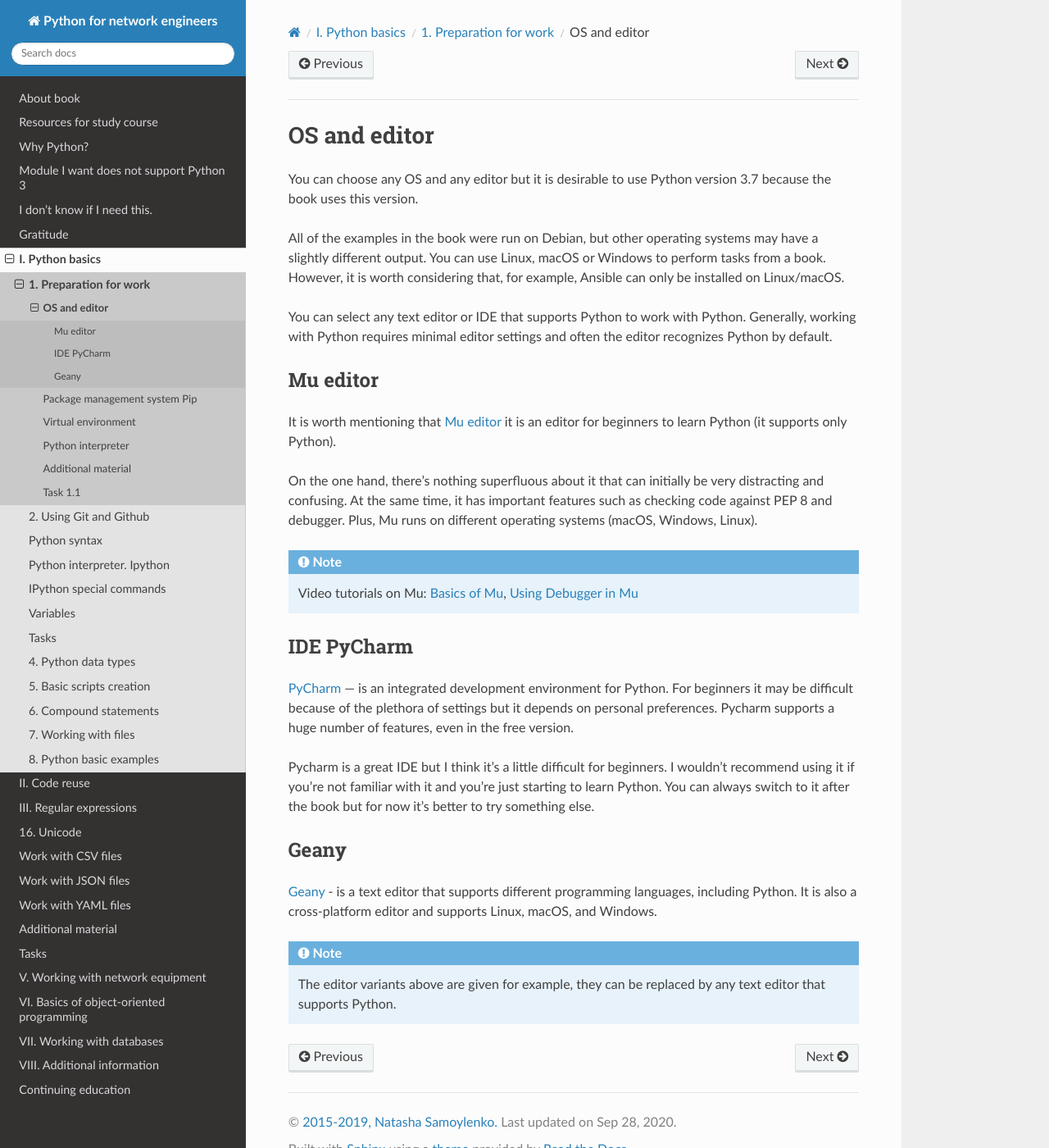
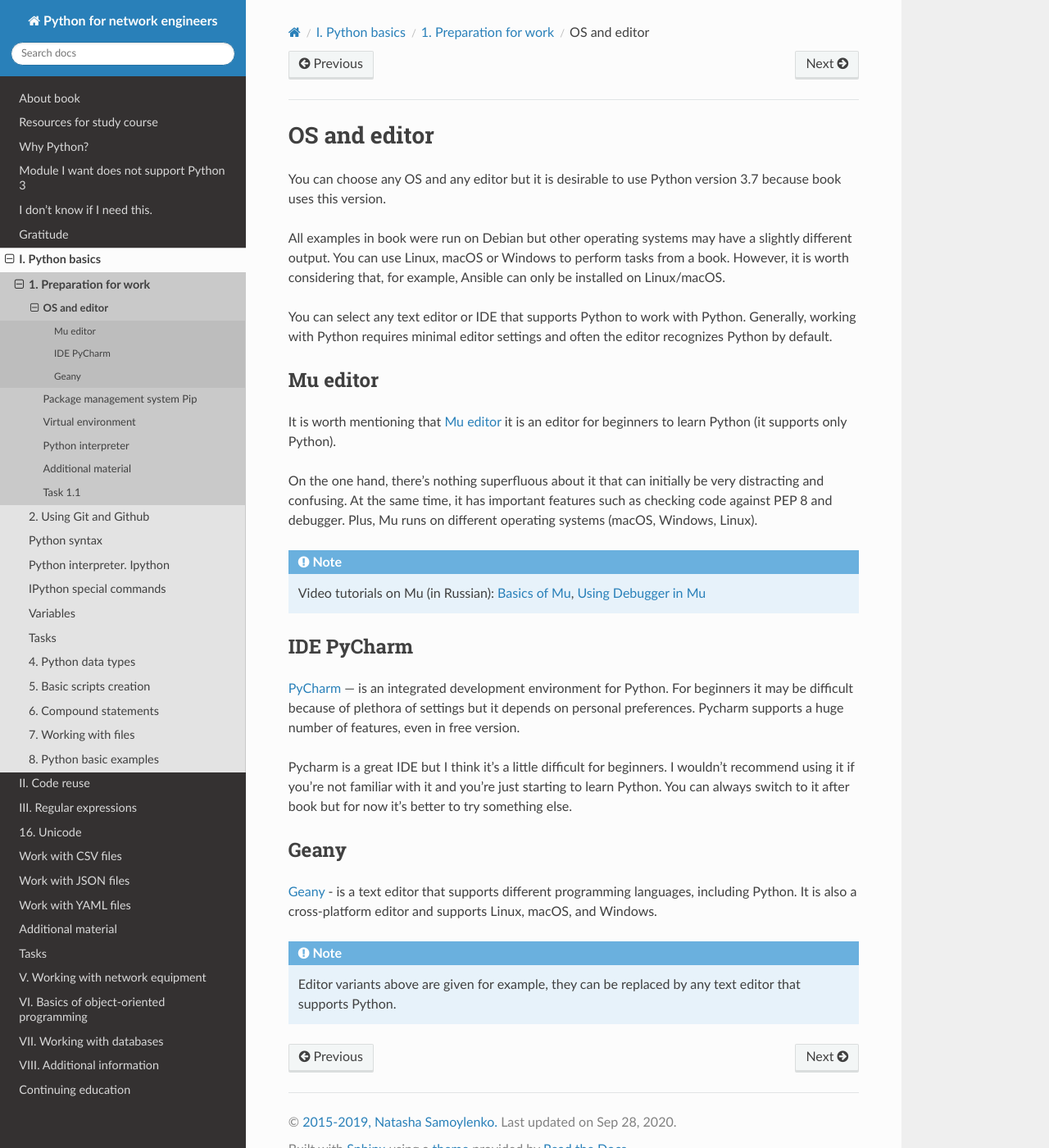
Before and after one commit to natenka/pyneng-book-en, a Sphinx documentation site: the page built from docs/source/book/01_intro/os_and_editor.rst, in a window 1280 px wide and 1400 px high. Shown: the whole window at 82% size. Built offline with Sphinx 7.4.7 and the Read the Docs theme 2.0.0, drawn with Linux system fonts in a browser that asks for light colours; pages that are not in the unit, such as notebooks, are missing from menus.

Commit message:
Update os_and_editor.rst

```diff
--- a/docs/source/book/01_intro/os_and_editor.rst
+++ b/docs/source/book/01_intro/os_and_editor.rst
@@ -1,9 +1,9 @@
 OS and editor
 =============
 
-You can choose any OS and any editor but it is desirable to use Python version 3.7 because the book uses this version.
+You can choose any OS and any editor but it is desirable to use Python version 3.7 because book uses this version.
 
-All of the examples in the book were run on Debian, but other operating systems may have a slightly different output. You can use Linux, macOS or Windows to perform tasks from a book. However, it is worth considering that, for example, Ansible can only be installed on Linux/macOS.
+All examples in book were run on Debian but other operating systems may have a slightly different output. You can use Linux, macOS or Windows to perform tasks from a book. However, it is worth considering that, for example, Ansible can only be installed on Linux/macOS.
 
 You can select any text editor or IDE that supports Python to work with Python. Generally, working with Python requires minimal editor settings and often the editor recognizes Python by default.
 
@@ -15,7 +15,7 @@
 On the one hand, there’s nothing superfluous about it that can initially be very distracting and confusing. At the same time, it has important features such as checking code against PEP 8 and debugger. Plus, Mu runs on different operating systems (macOS, Windows, Linux).
 
 .. note::
-    Video tutorials on Mu:
+    Video tutorials on Mu (in Russian):
     `Basics of Mu <https://youtu.be/9qH92jz0p58>`__,
     `Using Debugger in Mu <https://youtu.be/s9Lskg37xss>`__
 
@@ -23,9 +23,9 @@
 IDE PyCharm
 ^^^^^^^^^^^
 
-`PyCharm <https://www.jetbrains.com/pycharm/>`__ — is an integrated development environment for Python. For beginners it may be difficult because of the plethora of settings but it depends on personal preferences. Pycharm supports a huge number of features, even in the free version.
+`PyCharm <https://www.jetbrains.com/pycharm/>`__ — is an integrated development environment for Python. For beginners it may be difficult because of plethora of settings but it depends on personal preferences. Pycharm supports a huge number of features, even in free version.
 
-Pycharm is a great IDE but I think it’s a little difficult for beginners. I wouldn’t recommend using it if you're not familiar with it and you’re just starting to learn Python. You can always switch to it after the book but for now it’s better to try something else.
+Pycharm is a great IDE but I think it’s a little difficult for beginners. I wouldn’t recommend using it if you're not familiar with it and you’re just starting to learn Python. You can always switch to it after book but for now it’s better to try something else.
 
 
 Geany
@@ -34,4 +34,4 @@
 `Geany <https://www.geany.org/>`__ - is a text editor that supports different programming languages, including Python. It is also a cross-platform editor and supports Linux, macOS, and Windows.
 
 .. note::
-    The editor variants above are given for example, they can be replaced by any text editor that supports Python.
+    Editor variants above are given for example, they can be replaced by any text editor that supports Python.
```
